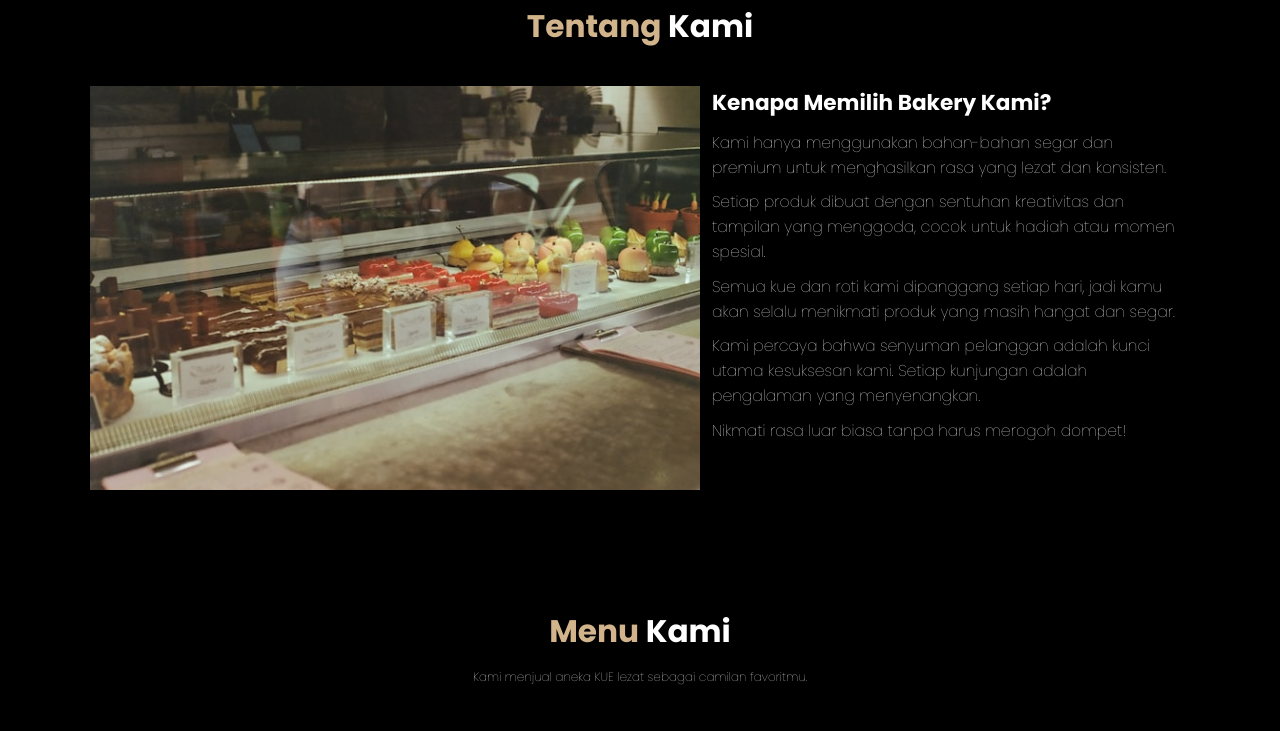
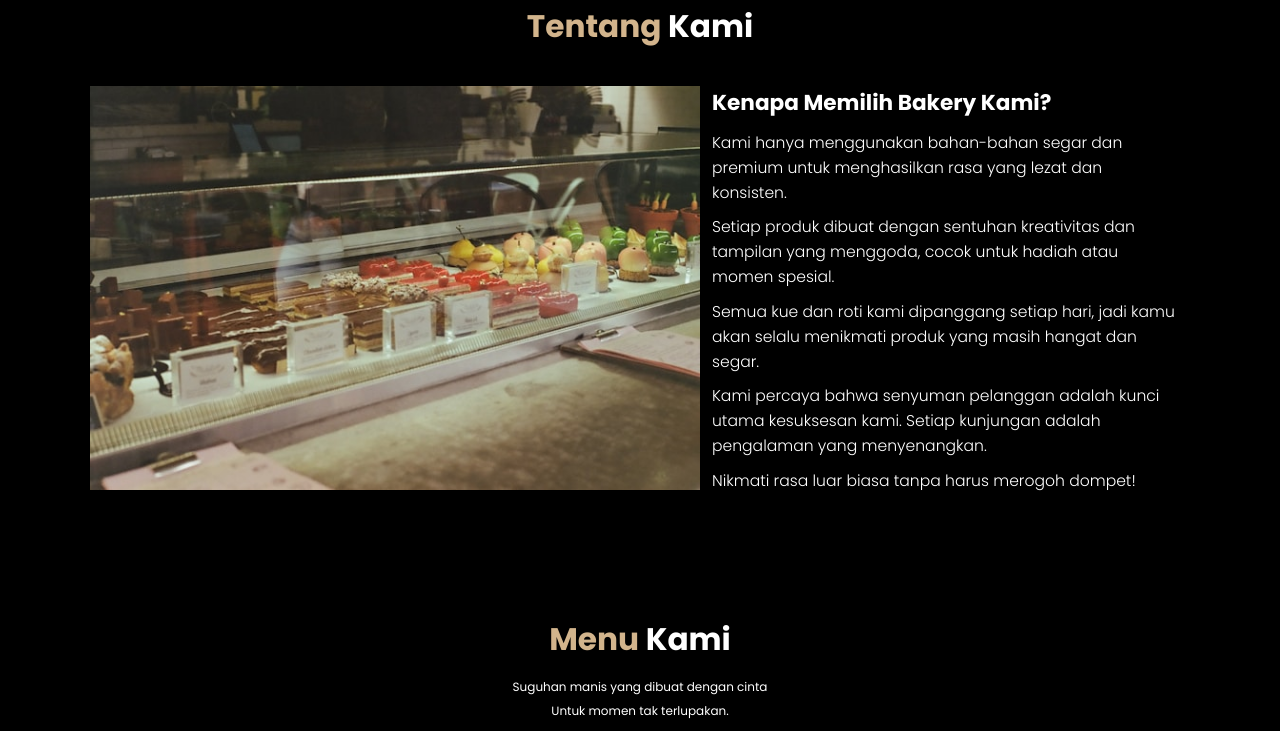
Before and after one commit to kkalgukjju/TOKO-KUE, a plain HTML site: page index.html in a window 1280 px wide. Shown: the part 893-1624 px from the top of the page. Drawn offline with nearby package versions, Linux system fonts and the light colour scheme.

Commit message:
Update kode baru

```diff
--- a/css/style.css
+++ b/css/style.css
@@ -178,7 +178,7 @@ body {
 .about .row .content p {
     margin-bottom: 0.8rem;
     font-size: 1.3rem;
-    font-weight: 25;
+    font-weight: 300;
     line-height: 1.6;
 }
 
@@ -193,8 +193,8 @@ body {
     text-align: center;
     max-width: 30rem;
     margin: auto;
-    font-weight: 100;
-    line-height: 1.6;
+    font-weight: 500;
+    line-height: 2rem;
 }
 
 .menu .row {
--- a/index.html
+++ b/index.html
@@ -82,7 +82,8 @@
     <!-- Menu Section start -->
      <section id="menu" class="menu">
       <h2><span>Menu</span> Kami</h2>
-      <p>Kami menjual aneka KUE lezat sebagai camilan favoritmu.</p>
+      <p>Suguhan manis yang dibuat dengan cinta</p>
+      <p>Untuk momen tak terlupakan.</p>
 
       <div class="row">
         <div class="menu-card">
@@ -175,7 +176,7 @@
           </div>
           <div class="input-group">
             <i data-feather="mail"></i>
-            <input type="text" id="email" placeholder="EMAIL">
+            <input type="text" id="alamat" placeholder="ALAMAT">
           </div>
           <div class="input-group">
             <i data-feather="phone"></i>
--- a/js/script.js
+++ b/js/script.js
@@ -17,10 +17,10 @@ document.addEventListener('click',function(e){
 //whatsapp
 function kirimWhatsApp() {
   const nama = document.getElementById("nama").value;
-  const email = document.getElementById("email").value;
+  const alamat = document.getElementById("alamat").value;
   const nohp = document.getElementById("nohp").value;
 
-  const pesan = `Halo Doughlight!%0ASaya ${nama}%0AEmail: ${email}%0ANo HP: ${nohp}%0ASaya ingin bertanya/pesan sesuatu.`;
+  const pesan = `Halo Doughlight!%0ASaya ${nama}%0AAlamat: ${alamat}%0ANo HP: ${nohp}%0ASaya ingin bertanya/pesan sesuatu.`;
 
   const nomor = "6285694421235"; // Ganti dengan nomor WA kamu
   window.open(`https://wa.me/${nomor}?text=${pesan}`, "_blank");
```
